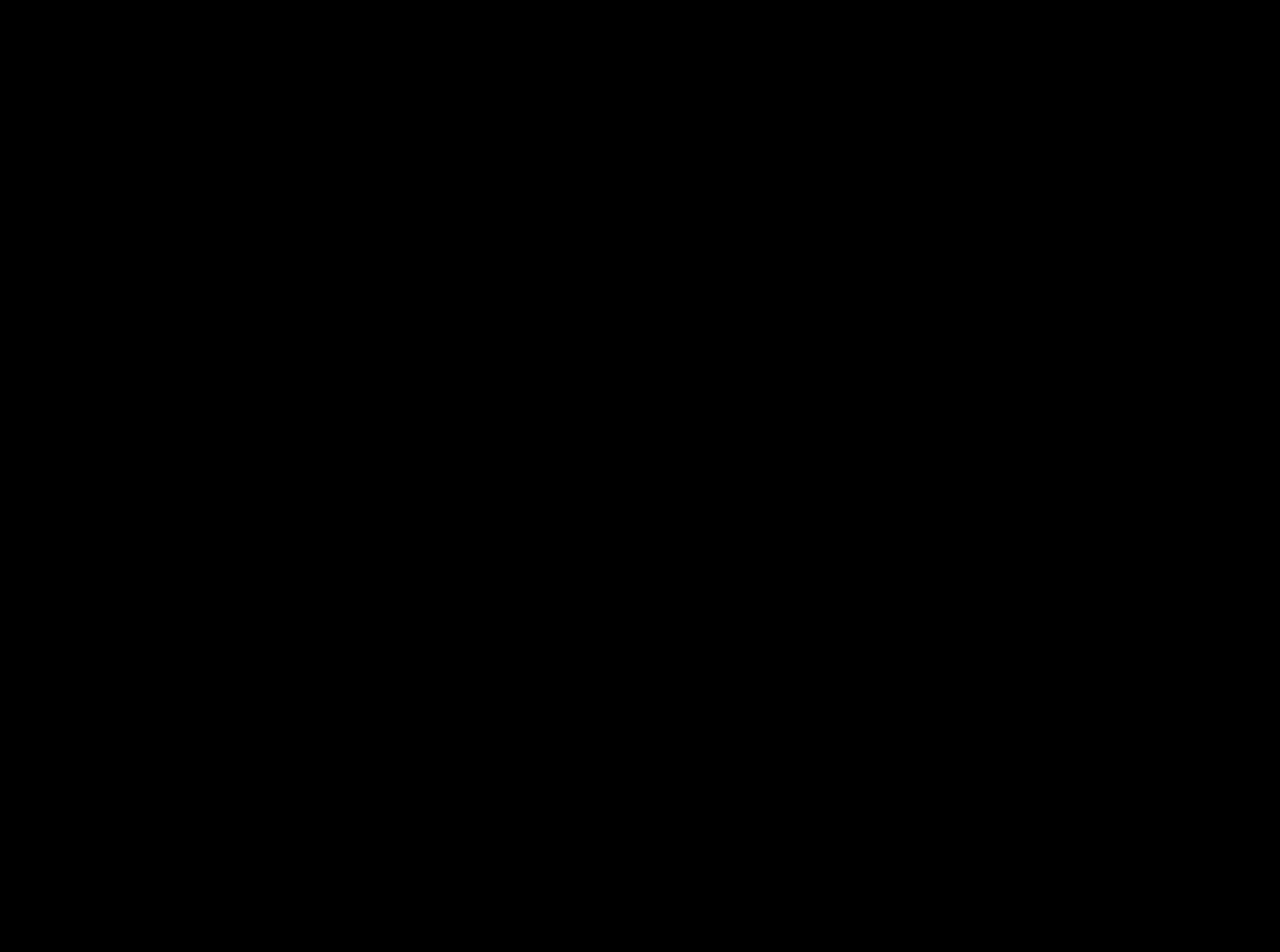
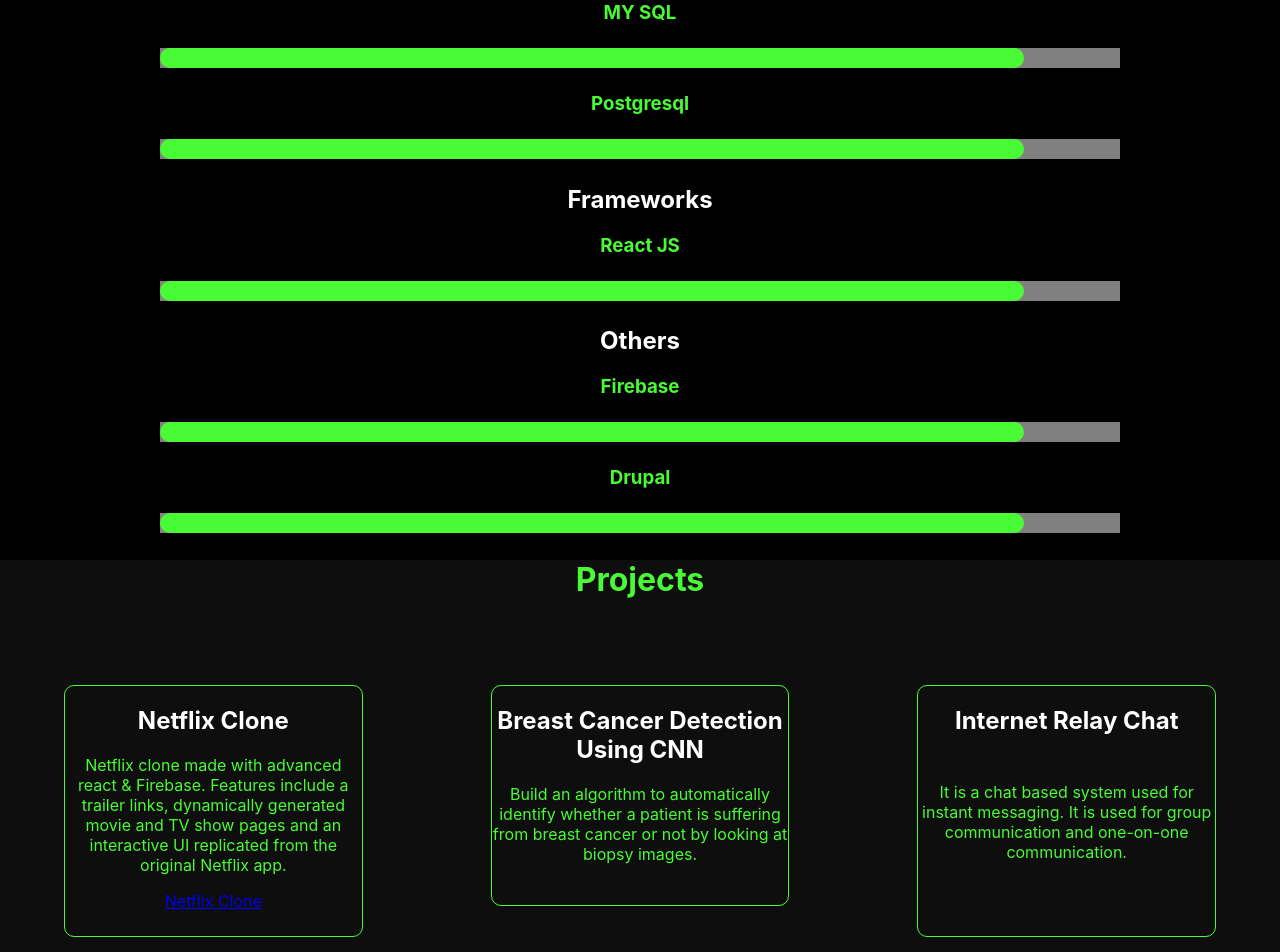
Before and after one commit to Varshith1909/Portfolio, a React (Create React App) app: page / in a window 1280 px wide. Shown: the part 2120-3072 px from the top of the page. Before the commit the page ends 1840 px from the top, so only its background shows below. Built offline with nearby package versions, Linux system fonts and the light colour scheme.

Commit message:
Projects
Added projects section my page and styl;ed the components. Added styles using media query fo rscreen width less than 758.

```diff
--- a/package.json
+++ b/package.json
@@ -9,6 +9,7 @@
     "bootstrap": "^5.2.3",
     "react": "^18.2.0",
     "react-bootstrap": "^2.7.2",
+    "react-customizable-progressbar": "^1.2.0",
     "react-dom": "^18.2.0",
     "react-router": "^6.8.2",
     "react-router-dom": "^6.8.2",
--- a/src/App.js
+++ b/src/App.js
@@ -3,6 +3,7 @@
 import './App.css';
 import About from './components/About';
 import Skills from './components/Skills';
+import Works from './components/Works';
 
 function App() {
   return (
@@ -11,6 +12,7 @@
         <Home />
         <About />
         <Skills />
+        <Works />
     </div>
   );
 }
--- a/src/components/Skills.js
+++ b/src/components/Skills.js
@@ -32,6 +32,43 @@
                     <h3>Javascript</h3>
                     <progress value="90" max="100" title="90%"></progress>
                 </div>
+                <div>
+                    <h3>HTML/CSS</h3>
+                    <progress value="90" max="100" title="90%"></progress>
+                </div>
+                <div>
+                    <h3>Javascript</h3>
+                    <progress value="90" max="100" title="90%"></progress>
+                </div>
+            </div>
+        </div>
+        <div className='dbms'>
+            <h2>Database Management Systems</h2>
+            <div>
+                <h3>MY SQL</h3>
+                <progress value="90" max="100" title="90%"></progress>
+            </div>
+            <div>
+                <h3>Postgresql</h3>
+                <progress value="90" max="100" title="90%"></progress>
+            </div>
+        </div>
+        <div className='frameworks'>
+            <h2>Frameworks</h2>
+            <div>
+                <h3>React JS</h3>
+                <progress value="90" max="100" title="90%"></progress>
+            </div>
+        </div>
+        <div className='others'>
+            <h2>Others</h2>
+            <div>
+                <h3>Firebase</h3>
+                <progress value="90" max="100" title="90%"></progress>
+            </div>
+            <div>
+                <h3>Drupal</h3>
+                <progress value="90" max="100" title="90%"></progress>
             </div>
         </div>
     </div>
--- /dev/null
+++ b/src/components/Works.js
@@ -0,0 +1,33 @@
+import React from 'react';
+import '../styles/Works.css'
+
+function Works() {
+  return (
+    <div className='pm'>
+        <h1>Projects</h1>
+        <div className='projects'>
+            <div className='p1'>
+                <h2>Netflix Clone</h2>
+                <p className='inf'>Netflix clone made with advanced react & Firebase.
+                Features include a trailer links, dynamically generated
+                movie and TV show pages and an interactive UI replicated
+                from the original Netflix app.</p>
+                <a href='https://netflix-clone-ccfec.web.app/'>Netflix Clone</a>
+            </div>
+            <div className='p2'>
+                <h2>Breast Cancer Detection Using CNN</h2>
+                <p className='inf'>Build an algorithm to automatically identify whether a
+                patient is suffering from breast cancer or not by looking
+                at biopsy images.</p>
+            </div>
+            <div className='p3'>
+                <h2>Internet Relay Chat</h2>
+                <p className='inf'>It is a chat based system used for instant messaging.
+                It is used for group communication and one-on-one communication.</p>
+            </div>
+        </div>
+    </div>
+  )
+}
+
+export default Works
--- a/src/styles/About.css
+++ b/src/styles/About.css
@@ -79,3 +79,5 @@
 .title{
     padding: 10px;
 }
+
+/* font-family : monospace */
--- a/src/styles/Skills.css
+++ b/src/styles/Skills.css
@@ -19,8 +19,7 @@
     flex-basis: 45%;
 }
 
-.skill h3{
-    margin:0;
+h3{
     color: #49fb35;
 }
 
--- /dev/null
+++ b/src/styles/Works.css
@@ -0,0 +1,59 @@
+.inf{
+    color: #49fb35;
+}
+
+h2{
+    color: white;
+}
+
+.projects{
+    display: flex;
+    flex-direction: row;
+}
+
+.p1{
+    border: 1px solid #49fb35;
+    width: 28%;
+    margin: 5%;
+    padding-bottom: 2%;
+    border-radius: 10px;
+}
+
+.p2{
+    border: 1px solid #49fb35;
+    width: 28%;
+    margin: 5%;
+    padding-bottom: 2%;
+    border-radius: 10px;
+}
+
+.p3{
+    border: 1px solid #49fb35;
+    width: 28%;
+    margin: 5%;
+    padding-bottom: 2%;
+    border-radius: 10px;
+}
+
+.p1,.p2,.p3 h2{
+    height: 25%;
+}
+
+.pm{
+    text-align: center;
+    background-color: #0e0e0e;
+}
+
+@media screen and (max-width: 758px) {
+    .projects{
+        display: inline-block;
+        text-align: center;
+    }
+
+    .p1,.p2,.p3{
+        width: 50%;
+        margin-left: 25%;
+        height: auto;
+        padding: 4%;
+    }
+}
```
Also changed, not shown: 1 other file (tests, documents, lock files or other folders).
